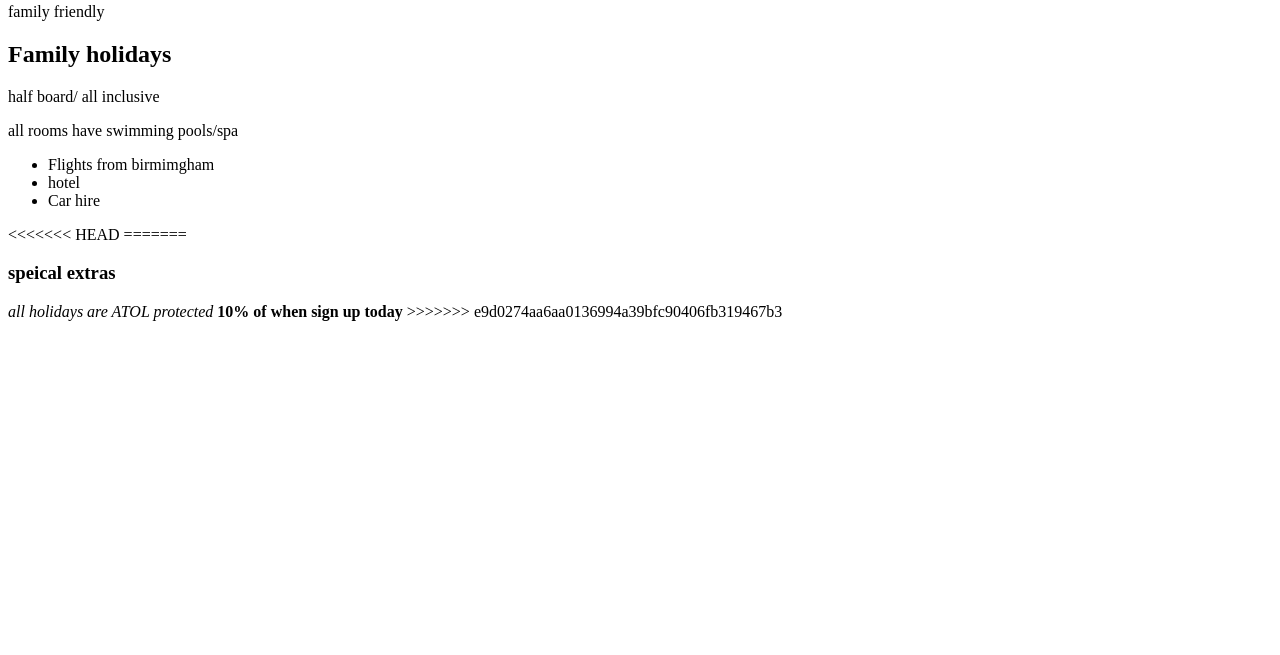
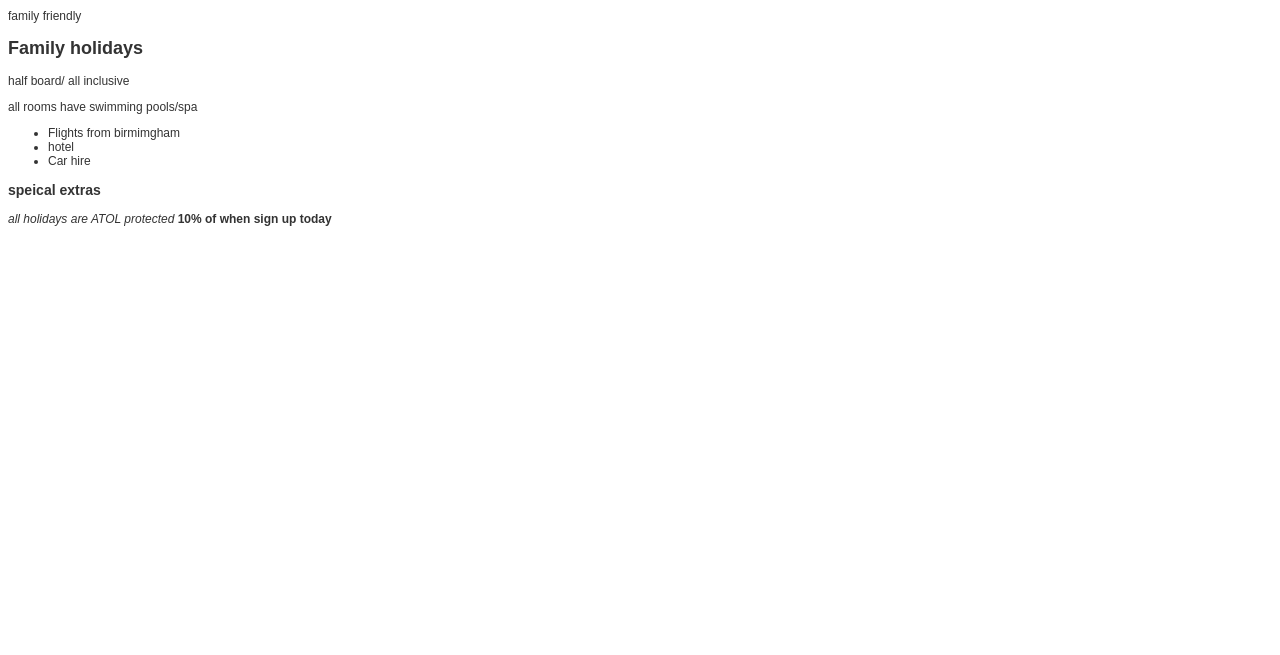
Before and after one commit to kellyarthur/holiday-website, a plain HTML site: page index.html in a window 1280 px wide. Shown: the part 145-800 px from the top of the page. Drawn offline with Linux system fonts and the light colour scheme.

Commit message:
added style sheet link to html

```diff
--- a/index.html
+++ b/index.html
@@ -3,6 +3,7 @@
 <head>
 <meta charset="UTF-8">
 <title>1st holidays</title>
+<link rel="stylesheet" type="text/css" href="styles.css" / />
 </head>
 
 <body>
@@ -25,14 +26,10 @@
     <li>Car hire</li>
   </ul>
 
-<<<<<<< HEAD
-=======
 <h3>speical extras</h3>
   <i>all holidays are ATOL protected</i>
   <b>10% of when sign up today</b>
 
->>>>>>> e9d0274aa6aa0136994a39bfc90406fb319467b3
-
 
 </body>
 </html>
```
